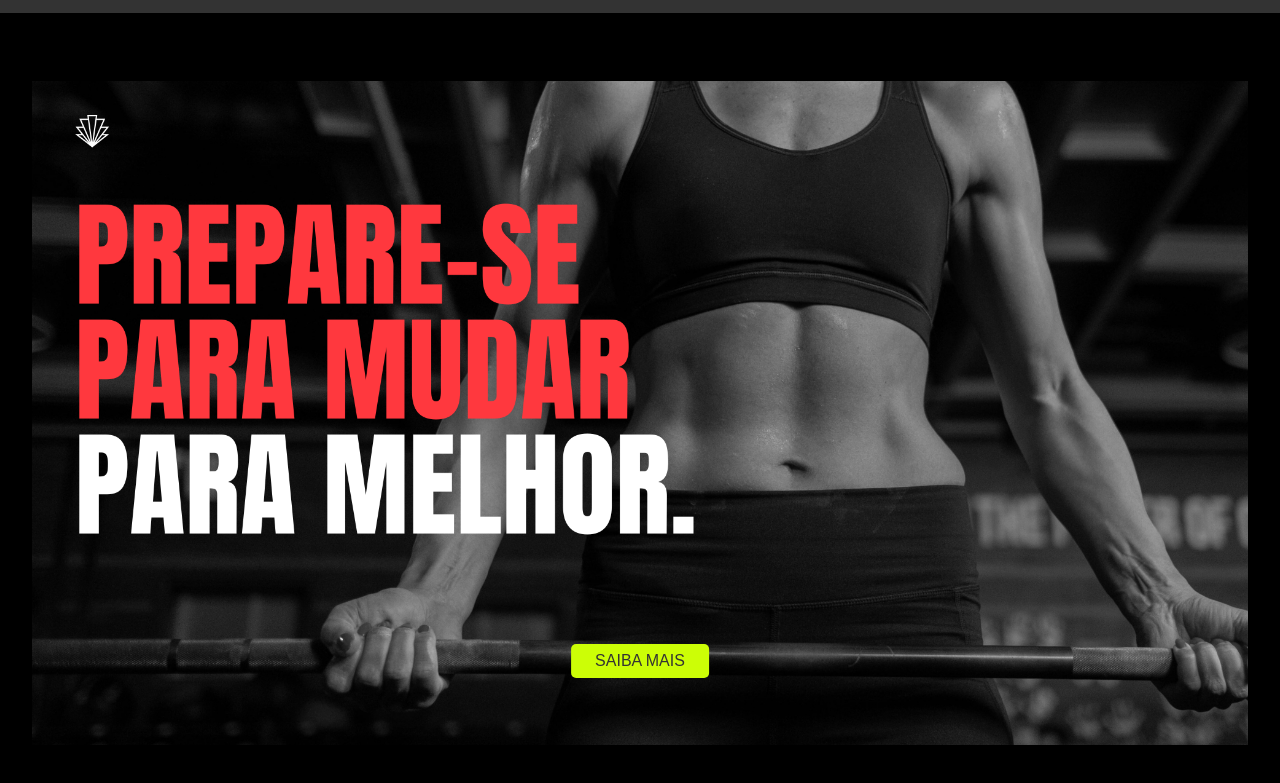
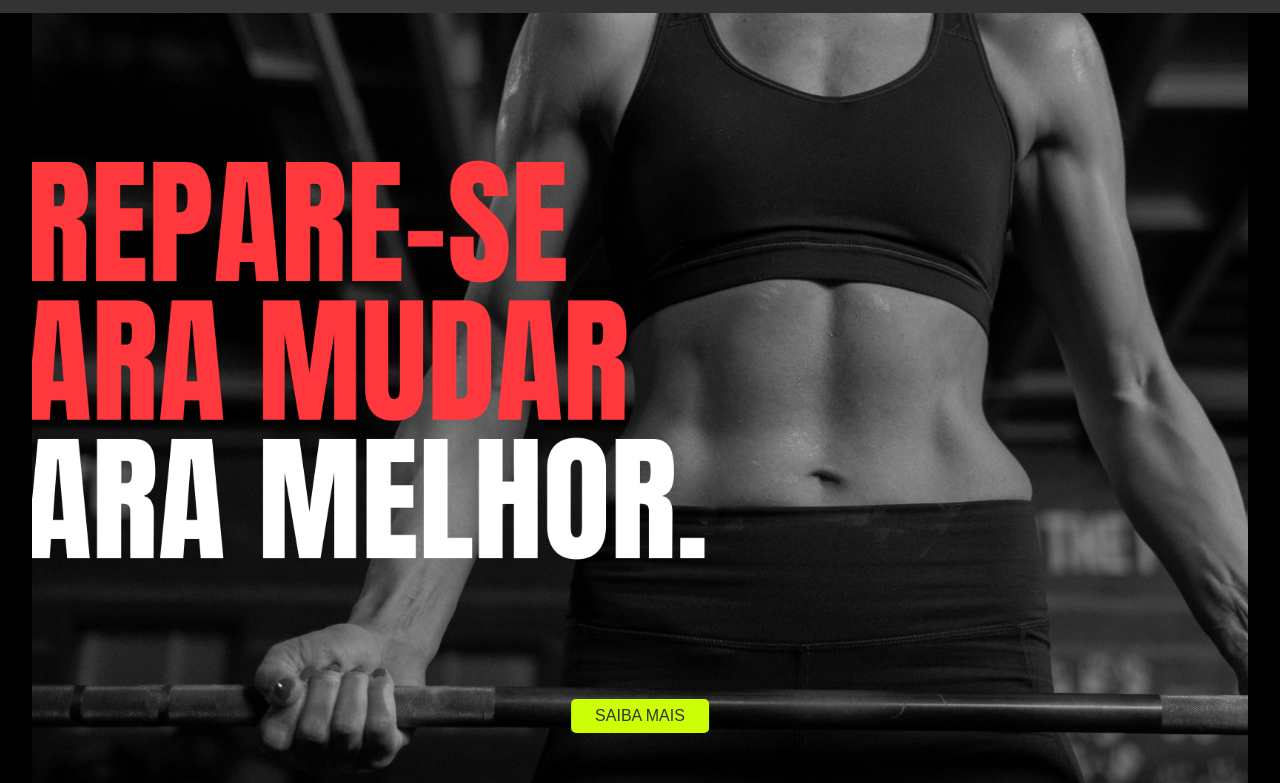
Before and after one commit to wallaceJesus1708/gymflex, a plain HTML site: page index.html in a window 1280 px wide. Shown: the part 47-830 px from the top of the page. Drawn offline with Linux system fonts and the light colour scheme.

Commit message:
Update index.html

```diff
--- a/index.html
+++ b/index.html
@@ -32,7 +32,7 @@
 
     <section id="hero">
         <div class="hero-content">
-            <img src="1.png" class="hero-image" alt="Imagem da academia" />
+            <img src="1.png" width="1800" height="800" class="hero-image" alt="Imagem da academia" />
             <a href="#sobre" class="cta">Saiba Mais</a>
         </div>
     </section>
```
